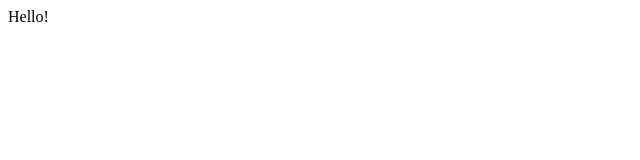
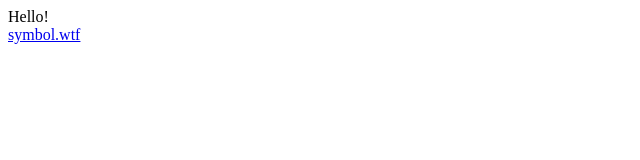
Before and after one commit to mitjaviskric/mitjaviskric.github.io, a plain HTML site: page index.html in a window 1280 px wide. Shown: the full height of the page, 0-640 px from the left. Drawn offline with Linux system fonts and the light colour scheme.

Commit message:
Update index.html
symbol.wtf

```diff
--- a/index.html
+++ b/index.html
@@ -1,4 +1,5 @@
 <html>
-  <p>Hello!
+  <p>Hello!<br>
+    <a href="https://symbol.wtf/">symbol.wtf</a>
   </p>
 </html>
```
